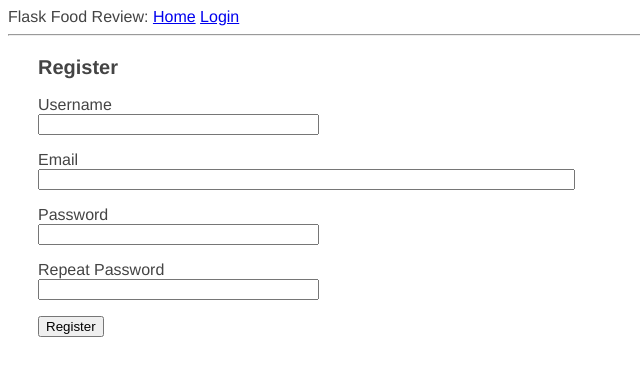
After one commit to paulburnz314/flask_food_review_2, a Flask app: page /register in a window 1280 px wide. The commit adds this page. Shown: the top 376 px of the page, without its empty margins (0-640 px from the left). Run offline with Flask 2, Linux system fonts and the light colour scheme.

Commit message:
fixing bugs
still need to set up a page to show food services and the reviews connected to them.

```diff
--- a/app/__init__.py
+++ b/app/__init__.py
@@ -1,11 +1,14 @@
 from flask import Flask
 from flask_sqlalchemy import SQLAlchemy
 from flask_migrate import Migrate
+from flask_login import LoginManager
 from app.config import Config
-
 
 app = Flask(__name__)
 app.config.from_object(Config)
 db = SQLAlchemy(app)
 migrate = Migrate(app, db) # must be present for 'flask db init' to work
+login = LoginManager(app)
+login.login_view = 'login'
+
 from app import routes, models
--- /dev/null
+++ b/app/forms.py
@@ -0,0 +1,30 @@
+from flask_wtf import FlaskForm
+from wtforms import StringField, PasswordField, BooleanField, SubmitField
+from wtforms.validators import ValidationError, DataRequired, Email, EqualTo
+from app.models import User
+
+
+class LoginForm(FlaskForm):
+    username = StringField('Username', validators=[DataRequired()])
+    password = PasswordField('Password', validators=[DataRequired()])
+    remember_me = BooleanField('Remember Me')
+    submit = SubmitField('Sign In')
+
+
+class RegistrationForm(FlaskForm):
+    username = StringField('Username', validators=[DataRequired()])
+    email = StringField('Email', validators=[DataRequired(), Email()])
+    password = PasswordField('Password', validators=[DataRequired()])
+    password2 = PasswordField(
+        'Repeat Password', validators=[DataRequired(), EqualTo('password')])
+    submit = SubmitField('Register')
+
+    def validate_username(self, username):
+        user = User.query.filter_by(username=username.data).first()
+        if user is not None:
+            raise ValidationError('Please use a different username.')
+
+    def validate_email(self, email):
+        user = User.query.filter_by(email=email.data).first()
+        if user is not None:
+            raise ValidationError('Please use a different email address.')
--- a/app/routes.py
+++ b/app/routes.py
@@ -1,16 +1,86 @@
-from flask import render_template
-from app import app
+from flask import render_template, flash, redirect, url_for, request
+from flask_login import login_user, logout_user, current_user, login_required
+from werkzeug.urls import url_parse
+from app import app, db
+from app.forms import LoginForm, RegistrationForm
+from app.models import User
 
 
-@app.route('/')
+@app.route('/')  # order of the decorators is important and '/' should be 1st
 @app.route('/index')
+@login_required
 def index():
-	return render_template('index.html')
+	return render_template('index.html', title='Home Page')
 
 
-@app.route('/home/food_service/<string:name>/review/<int:id>')
-def foodservices(name, id):
-	return "Food Service: " + name + ", review id: " + str(id)
+@app.route('/login', methods=['GET', 'POST'])
+def login():
+	if current_user.is_authenticated:
+		return redirect(url_for('index'))
+	form = LoginForm()
+	if form.validate_on_submit():
+		user = User.query.filter_by(username=form.username.data).first()
+		if user is None or not user.check_password(form.password.data):
+			flash('Invalid username or password')
+			return redirect(url_for('login'))
+		login_user(user, remember=form.remember_me.data)
+		next_page = request.args.get('next')
+		if not next_page or url_parse(next_page).netloc != '':
+			next_page = url_for('index')
+		return redirect(next_page)
+	return render_template('login.html', title='Sign In', form=form)
+
+
+@app.route('/logout')
+def logout():
+	logout_user()
+	return redirect(url_for('index'))
+
+
+@app.route('/register', methods=['GET', 'POST'])
+def register():
+	if current_user.is_authenticated:
+		return redirect(url_for('index'))
+	form = RegistrationForm()
+	if form.validate_on_submit():
+		user = User(username=form.username.data, email=form.email.data)
+		user.set_password(form.password.data)
+		db.session.add(user)
+		db.session.commit()
+		flash('Congratulations, you are now a registered user!')
+		return redirect(url_for('login'))
+	return render_template('register.html', title='Register', form=form)
+
+
+@app.route('/user/<username>')
+@login_required
+def user(username):
+	user = User.query.filter_by(username=username).first_or_404()
+	reviews = [
+		{'author': user, 'content': 'Test review #1'},
+		{'author': user, 'content': 'Test review #2'}
+	]
+	return render_template('user.html', user=user, reviews=reviews)
+
+
+@app.route('/foodservice/updog')
+@login_required
+def foodservice():
+	name1 = 'Tasty Thai'
+	foodservice = Foodservice.query.filter_by(name='Tasty Thai').first_or_404()
+	reviews = [
+		{'Foodplace': foodservice, 'content': 'Test review #1'},
+		{'Foodplace': foodservice, 'content': 'Test review #2'}
+	]
+	return render_template('foodservice.html', foodservice=foodservice, reviews=reviews)
+
+
+@app.route('/search')
+@login_required
+def search():
+	if not g.search_form.validate():
+		return redirect(url_for('main.explore'))
+	page = request.args.get('page', 1, type=int)
 
 
 @app.route('/reviews')
--- a/app/static/css/main.css
+++ b/app/static/css/main.css
@@ -1,13 +1,34 @@
 body {
-	margin: 0;
+	margin-left: 30;
 	padding: 0;
-	font-family: "Helvetica Neue", Helvetica, Arial, sans-serif;
+	font-family: Helvetica, Arial, sans-serif;
 	color: #444;
 }
 
 h2 {
-	font-size: 3em;
-	margin-top: 40px;
-	text-align: center;
-	letter-spacing: -2px;
+	font-size: 20px;
+	margin-top: 20px;
+	margin-left: 30px;
+	text-align: left;
 }
+
+p {
+	font-family: Helvetica, Arial, sans-serif;
+	font-size: 16px;
+	margin-top: 15px;
+	margin-left: 30px;
+	text-align: left;
+}
+
+.button {
+  background-color: #4CAF50;
+  border: none;
+  color: white;
+  padding: 15px 32px;
+  text-align: center;
+  text-decoration: none;
+  display: inline-block;
+  font-size: 16px;
+  margin: 4px 2px;
+  cursor: pointer;
+}
--- a/app/templates/base.html
+++ b/app/templates/base.html
@@ -5,10 +5,32 @@
 	<meta name="viewport" content="width=device-width">
 	<link rel="stylesheet" href="{{ url_for('static', filename='css/main.css') }}">
 	{% block head %}
+		<title>Flask Food Review</title>
 	{% endblock %}
 </head>
 <body>
-	{% block body %}
-	{% endblock %}
+
+	<div>
+		Flask Food Review:
+		<a href="{{ url_for('index') }}">Home</a>
+		{% if current_user.is_anonymous %}
+		<a href="{{ url_for('login') }}">Login</a>
+		{% else %}
+		<a href="{{ url_for('user', username=current_user.username) }}">Profile</a>
+		<a href="{{ url_for('logout') }}">Logout</a>
+		<a href="{{ url_for('foodservice') }}">Food Service</a>
+		{% endif %}
+	</div>
+	<hr>
+	{% with messages = get_flashed_messages() %}
+	{% if messages %}
+	<ul>
+		{% for message in messages %}
+		<li>{{ message }}</li>
+		{% endfor %}
+	</ul>
+	{% endif %}
+	{% endwith %}
+	{% block content %}{% endblock %}
 </body>
 </html>
--- /dev/null
+++ b/app/templates/register.html
@@ -0,0 +1,37 @@
+{% extends "base.html" %}
+
+{% block content %}
+	<h2>Register</h2>
+	<form action="" method="post">
+		{{ form.hidden_tag() }}
+		<p>
+			{{ form.username.label }}<br>
+			{{ form.username(size=32) }}<br>
+			{% for error in form.username.errors %}
+			<span style="color: red;">[{{ error }}]</span>
+			{% endfor %}
+		</p>
+		<p>
+			{{ form.email.label }}<br>
+			{{ form.email(size=64) }}<br>
+			{% for error in form.email.errors %}
+			<span style="color: red;">[{{ error }}]</span>
+			{% endfor %}
+		</p>
+		<p>
+			{{ form.password.label }}<br>
+			{{ form.password(size=32) }}<br>
+			{% for error in form.password.errors %}
+			<span style="color: red;">[{{ error }}]</span>
+			{% endfor %}
+		</p>
+		<p>
+			{{ form.password2.label }}<br>
+			{{ form.password2(size=32) }}<br>
+			{% for error in form.password2.errors %}
+			<span style="color: red;">[{{ error }}]</span>
+			{% endfor %}
+		</p>
+		<p>{{ form.submit() }}</p>
+	</form>
+{% endblock %}
--- a/requirements.txt
+++ b/requirements.txt
@@ -1,3 +1,6 @@
 Flask==1.1.2
 Flask-SQLAlchemy==2.4.4
 Flask-Migrate==2.5.3
+Flask-Login==0.5.0
+Flask-WTF==0.14.3
+email-validator==1.1.1
```
Also changed, not shown: app/models.py (+17 -3 lines), app/templates/foodservice.html (added, +19 -0 lines), app/templates/index.html (+3 -6 lines), app/templates/login.html (added, +25 -0 lines), app/templates/user.html (added, +10 -0 lines), README.md, app/app.db, 1 other file.
